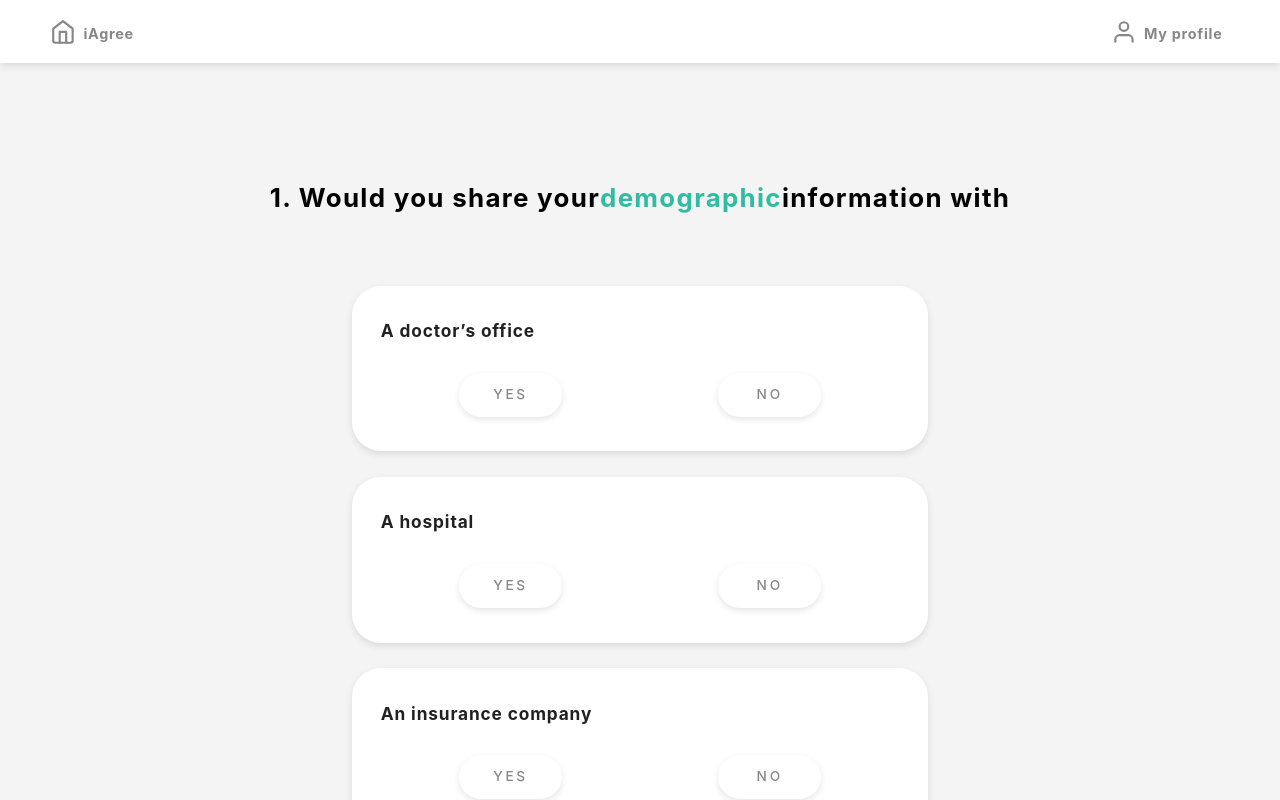
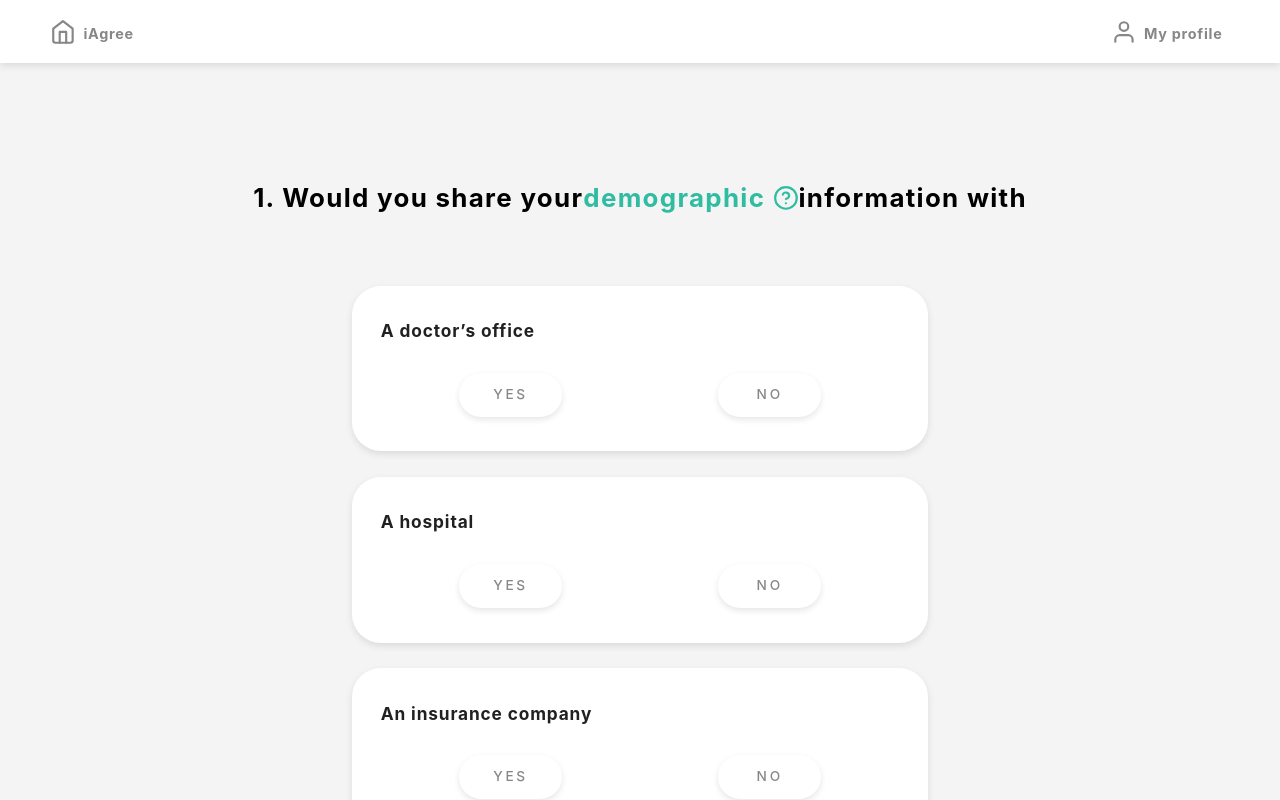
Before and after one commit to huzhx/baseline-preference, a React (Create React App) app: page /baseline-preference/v1/1/demographic in a window 1280 px wide. Shown: the top 800 px of the page. Built offline with nearby package versions, Linux system fonts and the light colour scheme; sample sign-in values are in the browser's storage.

Commit message:
implement the tooltipData prop

```diff
--- a/src/BaselinePreferenceForm.js
+++ b/src/BaselinePreferenceForm.js
@@ -33,7 +33,7 @@ const BaselinePreferenceForm = ({ cb }) => {
     addon = 'information with';
     highlights = dataElement.split('-').join(' ');
   } else {
-    title = `${index}. Would you share the following information with`;
+    title = `${index}. Would you share the following information with `;
     highlights = org.split('-').join(' ');
   }
 
@@ -293,10 +293,10 @@ const BaselinePreferenceForm = ({ cb }) => {
         </NavBar>
       </div>
       <div className={styles.baseline_preference_form__header}>
-        <Header title={title} highlights={highlights} addon={addon} hasGoBack />
+        <Header title={title} highlights={highlights} addon={addon} hasGoBack tooltipData="xxxxxx is xxxxx" />
       </div>
       <div className={styles['baseline_preference_form__header--noBackground']}>
-        <Header title={title} highlights={highlights} addon={addon} noBackground />
+        <Header title={title} highlights={highlights} addon={addon} noBackground tooltipData="xxxxxx is xxxxx" />
       </div>
       <div className={styles.baseline_preference_form__body}>
         <div className={styles.baseline_preference_form__content}>
```
